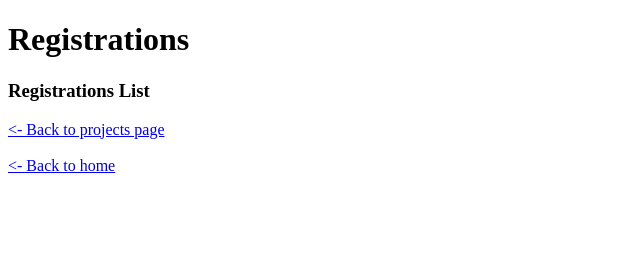
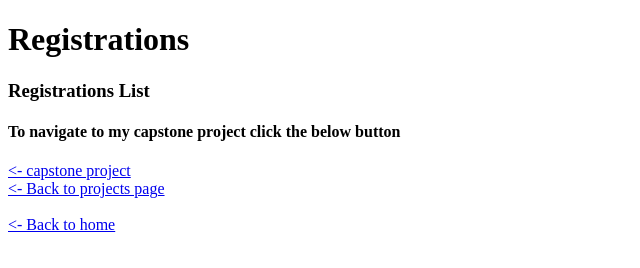
Before and after one commit to madhusrigarlapati/registrationwd301l2, a website: page registration.html in a window 1280 px wide. Shown: the whole page, without its empty margins (0-640 px from the left). Drawn offline with Linux system fonts and the light colour scheme.

Commit message:
Update registration.html

```diff
--- a/registration.html
+++ b/registration.html
@@ -7,6 +7,8 @@
 <body>
    <h1>Registrations</h1>
    <h3>Registrations List</h3>
+   <h4> To navigate to my capstone project click the below button </h4>
+   <a href="https://tangible-fourth-gallon.glitch.me/">&lt;- capstone project </a><br>
    <a href="/project">&lt;- Back to projects page</a>
    <br>
    <br>
```
